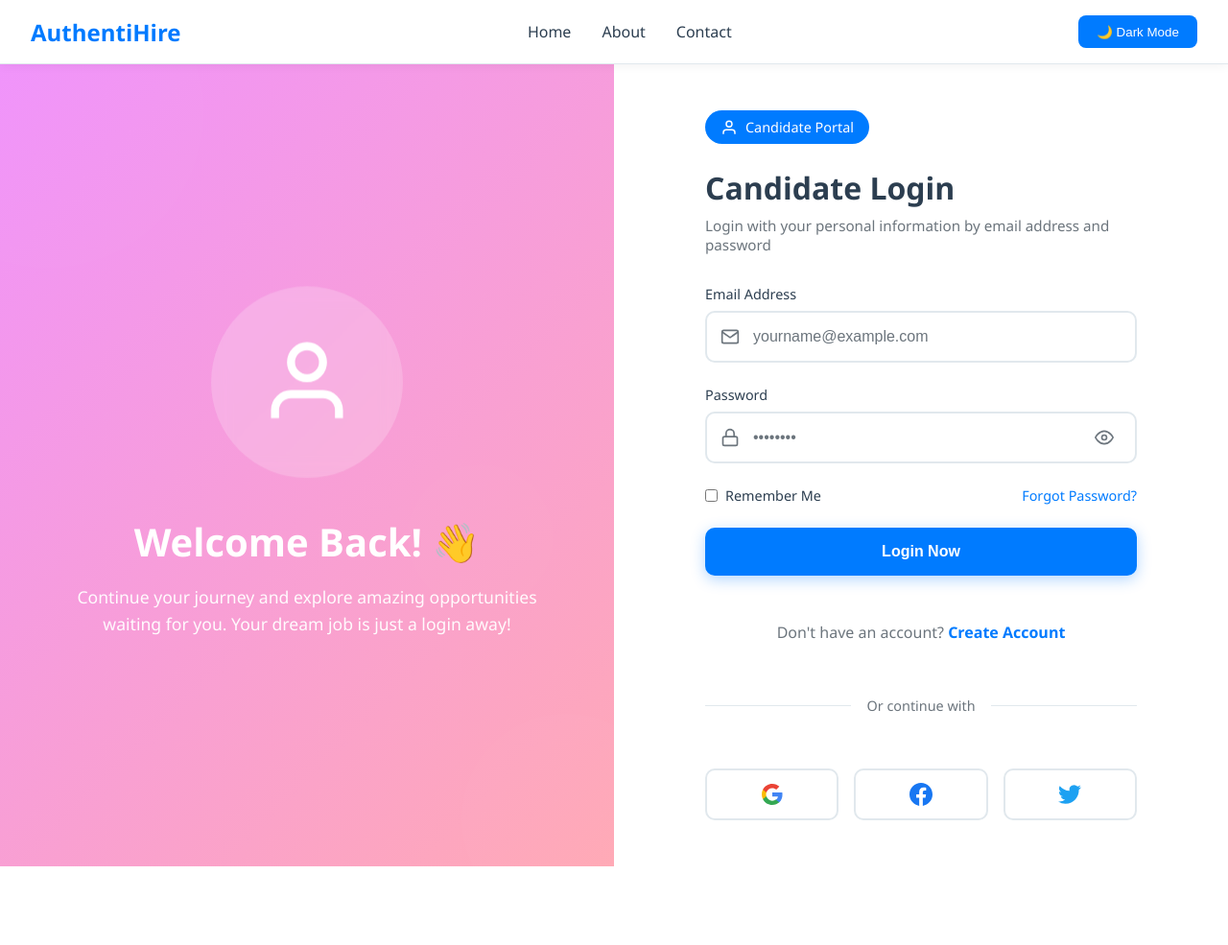
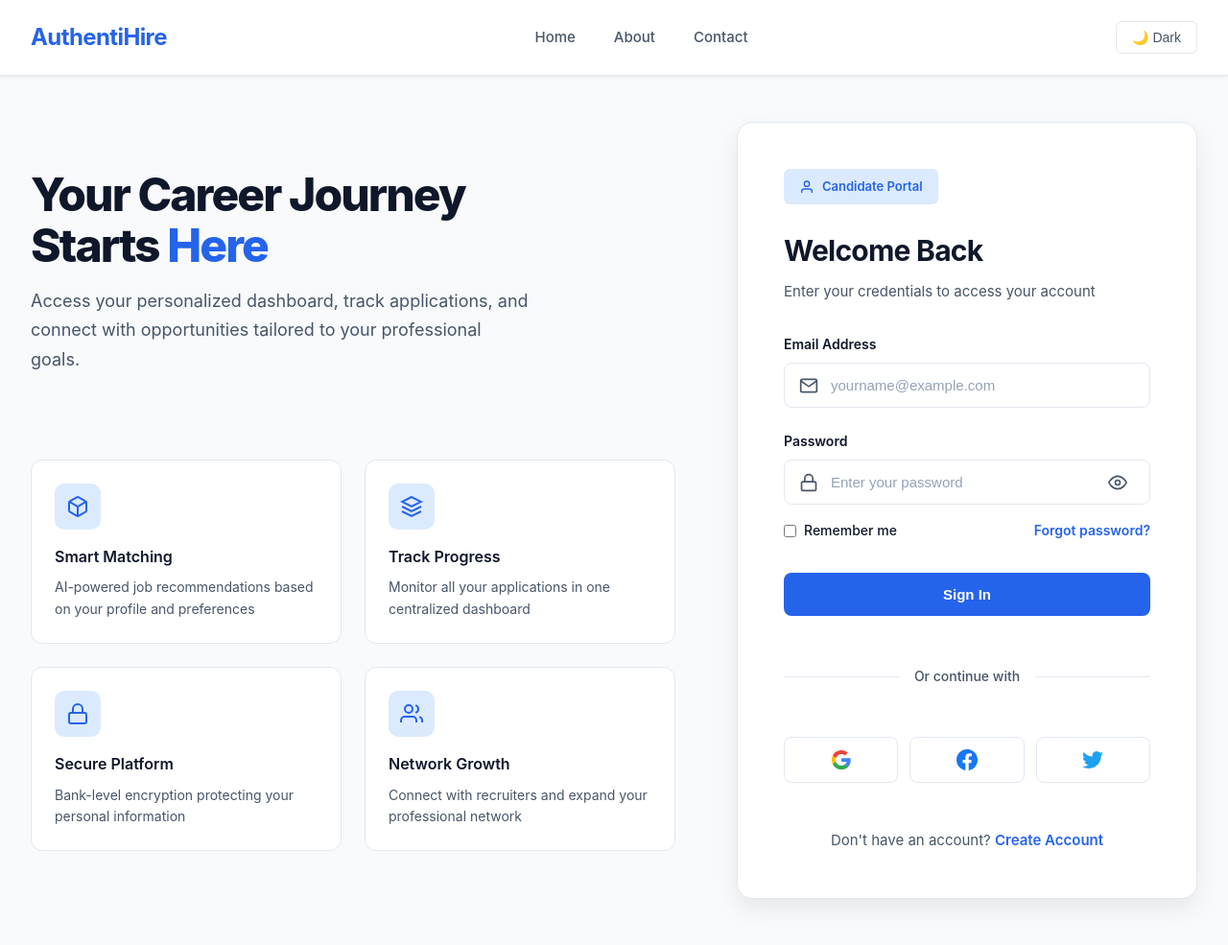
Before and after one commit to AuthentiHire/AuthentiHire, a Flask app: page /candidate-login-page in a window 1280 px wide. Shown: the whole page at 96% size. Before the commit the page ends 903 px from the top, so only its background shows below. Run offline with Flask 3, Linux system fonts and the light colour scheme.

Commit message:
ui changes

```diff
--- a/templates/candidatelogin.html
+++ b/templates/candidatelogin.html
@@ -12,245 +12,249 @@
 }
 
 :root {
-  --primary-color: #007bff;
-  --primary-hover: #0056b3;
-  --bg-color: #f8f9fa;
-  --card-bg: #ffffff;
-  --text-primary: #2c3e50;
-  --text-secondary: #6c757d;
-  --border-color: #e1e8ed;
-  --input-bg: #ffffff;
-  --shadow: 0 10px 40px rgba(0,0,0,0.1);
-  --illustration-bg: linear-gradient(135deg, #f093fb 0%,rgb(255, 169, 181) 100%);
+  --primary-blue: #2563eb;
+  --primary-hover: #1d4ed8;
+  --light-blue: #dbeafe;
+  --bg-white: #ffffff;
+  --bg-light: #f8fafc;
+  --text-dark: #0f172a;
+  --text-gray: #475569;
+  --border-light: #e2e8f0;
+  --shadow-sm: 0 1px 3px rgba(0, 0, 0, 0.08);
+  --shadow-md: 0 4px 6px rgba(0, 0, 0, 0.05);
+  --shadow-lg: 0 10px 25px rgba(0, 0, 0, 0.08);
 }
 
 body.dark-mode {
-  --bg-color: #1a1a2e;
-  --card-bg: #16213e;
-  --text-primary: #e4e4e4;
-  --text-secondary: #a0a0a0;
-  --border-color: #2d3748;
-  --input-bg: #0f1419;
-  --shadow: 0 10px 40px rgba(0,0,0,0.3);
-  --illustration-bg: linear-gradient(135deg,rgb(233, 221, 254) 0%,rgb(0, 34, 113) 100%);
+  --bg-white: #0f172a;
+  --bg-light: #1e293b;
+  --text-dark: #f1f5f9;
+  --text-gray: #cbd5e1;
+  --border-light: #334155;
+  --shadow-sm: 0 1px 3px rgba(0, 0, 0, 0.3);
+  --shadow-md: 0 4px 6px rgba(0, 0, 0, 0.4);
+  --shadow-lg: 0 10px 25px rgba(0, 0, 0, 0.5);
 }
 
 body {
-  font-family: 'Segoe UI', Tahoma, Geneva, Verdana, sans-serif;
-  background-color: var(--bg-color);
-  color: var(--text-primary);
-  transition: all 0.3s ease;
-  min-height: 100vh;
+  font-family: -apple-system, BlinkMacSystemFont, 'Segoe UI', Roboto, 'Helvetica Neue', Arial, sans-serif;
+  background: var(--bg-light);
+  color: var(--text-dark);
+  line-height: 1.6;
+  transition: background 0.3s ease, color 0.3s ease;
 }
 
-/* Header/Navbar */
 .navbar {
-  background-color: var(--card-bg);
-  padding: 1rem 2rem;
-  box-shadow: 0 2px 10px rgba(0,0,0,0.05);
+  background: var(--bg-white);
+  border-bottom: 1px solid var(--border-light);
+  padding: 0;
+  position: sticky;
+  top: 0;
+  z-index: 1000;
+  box-shadow: var(--shadow-sm);
+}
+
+.navbar-container {
+  max-width: 1280px;
+  margin: 0 auto;
+  padding: 1.25rem 2rem;
   display: flex;
   justify-content: space-between;
   align-items: center;
-  position: sticky;
-  top: 0;
-  z-index: 100;
-  border-bottom: 1px solid var(--border-color);
 }
 
 .logo {
   font-size: 1.5rem;
-  font-weight: bold;
-  color: var(--primary-color);
+  font-weight: 700;
+  color: var(--primary-blue);
+  letter-spacing: -0.025em;
 }
 
 .nav-links {
   display: flex;
   list-style: none;
-  gap: 2rem;
+  gap: 2.5rem;
   align-items: center;
 }
 
 .nav-links a {
-  color: var(--text-primary);
+  color: var(--text-gray);
   text-decoration: none;
+  font-size: 0.9375rem;
   font-weight: 500;
-  transition: color 0.3s;
+  transition: color 0.2s;
 }
 
 .nav-links a:hover {
-  color: var(--primary-color);
+  color: var(--primary-blue);
 }
 
 .toggle-btn {
-  background: var(--primary-color);
-  color: white;
-  border: none;
-  padding: 0.6rem 1.2rem;
-  border-radius: 8px;
+  background: transparent;
+  color: var(--text-gray);
+  border: 1px solid var(--border-light);
+  padding: 0.5rem 1rem;
+  border-radius: 6px;
   cursor: pointer;
   font-weight: 500;
+  font-size: 0.875rem;
+  transition: all 0.2s;
+}
+
+.toggle-btn:hover {
+  border-color: var(--primary-blue);
+  color: var(--primary-blue);
+}
+
+.auth-container {
+  max-width: 1280px;
+  margin: 0 auto;
+  padding: 3rem 2rem;
+  display: grid;
+  grid-template-columns: 1fr 480px;
+  gap: 4rem;
+  align-items: center;
+  min-height: calc(100vh - 90px);
+}
+
+.illustration-side {
+  display: flex;
+  flex-direction: column;
+  justify-content: center;
+}
+
+.brand-section {
+  margin-bottom: 3rem;
+}
+
+.brand-section h1 {
+  font-size: 3rem;
+  font-weight: 800;
+  color: var(--text-dark);
+  margin-bottom: 1rem;
+  letter-spacing: -0.04em;
+  line-height: 1.1;
+}
+
+.brand-section .highlight {
+  color: var(--primary-blue);
+}
+
+.brand-section p {
+  font-size: 1.125rem;
+  color: var(--text-gray);
+  max-width: 520px;
+  line-height: 1.7;
+}
+
+.features-grid {
+  display: grid;
+  grid-template-columns: repeat(2, 1fr);
+  gap: 1.5rem;
+  margin-top: 2.5rem;
+}
+
+.feature-item {
+  background: var(--bg-white);
+  padding: 1.5rem;
+  border-radius: 12px;
+  border: 1px solid var(--border-light);
   transition: all 0.3s;
 }
 
-.toggle-btn:hover {
-  background: var(--primary-hover);
-  transform: translateY(-2px);
+.feature-item:hover {
+  transform: translateY(-4px);
+  box-shadow: var(--shadow-lg);
+  border-color: var(--primary-blue);
 }
 
-/* Main Container */
-.auth-container {
-  display: grid;
-  grid-template-columns: 1fr 1fr;
-  min-height: calc(100vh - 70px);
-  max-width: 1400px;
-  margin: 0 auto;
-}
-
-/* Left Side - Illustration */
-.illustration-side {
-  background: var(--illustration-bg);
+.feature-icon {
+  width: 48px;
+  height: 48px;
+  background: var(--light-blue);
+  border-radius: 10px;
   display: flex;
   align-items: center;
   justify-content: center;
-  padding: 3rem;
-  position: relative;
-  overflow: hidden;
+  margin-bottom: 1rem;
 }
 
-.illustration-content {
-  text-align: center;
-  color: white;
-  z-index: 2;
-  max-width: 500px;
+.feature-icon svg {
+  width: 24px;
+  height: 24px;
+  stroke: var(--primary-blue);
 }
 
-.illustration-icon {
-  width: 200px;
-  height: 200px;
-  background: rgba(255,255,255,0.2);
-  border-radius: 50%;
-  display: flex;
-  align-items: center;
-  justify-content: center;
-  margin: 0 auto 2rem;
-  backdrop-filter: blur(10px);
-  animation: float 3s ease-in-out infinite;
+.feature-item h3 {
+  font-size: 1rem;
+  font-weight: 600;
+  color: var(--text-dark);
+  margin-bottom: 0.5rem;
 }
 
-.illustration-icon svg {
-  width: 100px;
-  height: 100px;
-  stroke: white;
-  fill: none;
-  stroke-width: 2;
-}
-
-@keyframes float {
-  0%, 100% { transform: translateY(0px); }
-  50% { transform: translateY(-20px); }
-}
-
-.illustration-content h2 {
-  font-size: 2.5rem;
-  margin-bottom: 1rem;
-  font-weight: 700;
-}
-
-.illustration-content p {
-  font-size: 1.1rem;
-  opacity: 0.95;
+.feature-item p {
+  font-size: 0.875rem;
+  color: var(--text-gray);
   line-height: 1.6;
 }
 
-/* Decorative circles */
-.circle {
-  position: absolute;
-  border-radius: 50%;
-  background: rgba(255,255,255,0.1);
-  animation: pulse 4s ease-in-out infinite;
+.form-side {
+  background: var(--bg-white);
+  border-radius: 16px;
+  padding: 3rem;
+  border: 1px solid var(--border-light);
+  box-shadow: var(--shadow-lg);
 }
 
-.circle-1 { width: 300px; height: 300px; top: -100px; left: -100px; animation-delay: 0s; }
-.circle-2 { width: 200px; height: 200px; bottom: -50px; right: -50px; animation-delay: 1s; }
-.circle-3 { width: 150px; height: 150px; top: 50%; right: 10%; animation-delay: 2s; }
-
-@keyframes pulse {
-  0%, 100% { transform: scale(1); opacity: 0.1; }
-  50% { transform: scale(1.1); opacity: 0.2; }
-}
-
-/* Right Side - Form */
-.form-side {
-  background-color: var(--card-bg);
-  display: flex;
-  align-items: center;
-  justify-content: center;
-  padding: 3rem;
-}
-
-.auth-form-wrapper {
-  width: 100%;
-  max-width: 450px;
-  animation: slideInRight 0.6s ease-out;
-}
-
-@keyframes slideInRight {
-  from {
-    opacity: 0;
-    transform: translateX(50px);
-  }
-  to {
-    opacity: 1;
-    transform: translateX(0);
-  }
-}
-
-.auth-header {
+.form-header {
   margin-bottom: 2rem;
 }
 
-.auth-header h2 {
-  font-size: 2rem;
-  color: var(--text-primary);
-  margin-bottom: 0.5rem;
-  font-weight: 700;
-}
-
-.auth-header p {
-  color: var(--text-secondary);
-  font-size: 0.95rem;
-}
-
-.user-type-badge {
+.user-badge {
   display: inline-flex;
   align-items: center;
   gap: 0.5rem;
-  background: var(--primary-color);
-  color: white;
+  background: var(--light-blue);
+  color: var(--primary-blue);
   padding: 0.5rem 1rem;
-  border-radius: 20px;
-  font-size: 0.9rem;
-  font-weight: 500;
+  border-radius: 6px;
+  font-size: 0.8125rem;
+  font-weight: 600;
   margin-bottom: 1.5rem;
 }
 
-/* Form Styles */
+.user-badge svg {
+  width: 16px;
+  height: 16px;
+  stroke: var(--primary-blue);
+}
+
+.form-header h2 {
+  font-size: 1.875rem;
+  font-weight: 700;
+  color: var(--text-dark);
+  margin-bottom: 0.5rem;
+  letter-spacing: -0.025em;
+}
+
+.form-header p {
+  font-size: 0.9375rem;
+  color: var(--text-gray);
+  line-height: 1.5;
+}
+
 .auth-form {
   display: flex;
   flex-direction: column;
   gap: 1.5rem;
 }
 
-.input-group {
-  position: relative;
-}
-
 .input-group label {
   display: block;
+  font-size: 0.875rem;
+  font-weight: 600;
+  color: var(--text-dark);
   margin-bottom: 0.5rem;
-  color: var(--text-primary);
-  font-weight: 500;
-  font-size: 0.9rem;
 }
 
 .input-wrapper {
@@ -262,29 +266,29 @@ body {
   left: 1rem;
   top: 50%;
   transform: translateY(-50%);
-  color: var(--text-secondary);
+  color: var(--text-gray);
   pointer-events: none;
 }
 
 .auth-form input {
   width: 100%;
-  padding: 1rem 1rem 1rem 3rem;
-  border: 2px solid var(--border-color);
-  border-radius: 10px;
-  font-size: 1rem;
-  background: var(--input-bg);
-  color: var(--text-primary);
-  transition: all 0.3s;
+  padding: 0.875rem 1rem 0.875rem 3rem;
+  border: 1px solid var(--border-light);
+  border-radius: 8px;
+  font-size: 0.9375rem;
+  background: var(--bg-white);
+  color: var(--text-dark);
+  transition: all 0.2s;
 }
 
 .auth-form input:focus {
   outline: none;
-  border-color: var(--primary-color);
-  box-shadow: 0 0 0 3px rgba(0,123,255,0.1);
+  border-color: var(--primary-blue);
+  box-shadow: 0 0 0 3px rgba(37, 99, 235, 0.1);
 }
 
 .auth-form input::placeholder {
-  color: var(--text-secondary);
+  color: #94a3b8;
 }
 
 .password-toggle {
@@ -294,42 +298,46 @@ body {
   transform: translateY(-50%);
   background: none;
   border: none;
-  color: var(--text-secondary);
+  color: var(--text-gray);
   cursor: pointer;
   padding: 0.5rem;
   display: flex;
   align-items: center;
+  transition: color 0.2s;
 }
 
 .password-toggle:hover {
-  color: var(--primary-color);
+  color: var(--primary-blue);
 }
 
 .form-options {
   display: flex;
   justify-content: space-between;
   align-items: center;
-  font-size: 0.9rem;
+  font-size: 0.875rem;
+  margin-top: -0.5rem;
 }
 
 .remember-me {
   display: flex;
   align-items: center;
   gap: 0.5rem;
-  color: var(--text-primary);
+  color: var(--text-dark);
   cursor: pointer;
+  font-weight: 500;
 }
 
 .remember-me input {
   cursor: pointer;
   width: auto;
   padding: 0;
+  accent-color: var(--primary-blue);
 }
 
 .forgot-password {
-  color: var(--primary-color);
+  color: var(--primary-blue);
   text-decoration: none;
-  font-weight: 500;
+  font-weight: 600;
 }
 
 .forgot-password:hover {
@@ -337,36 +345,86 @@ body {
 }
 
 .submit-btn {
-  background: var(--primary-color);
+  background: var(--primary-blue);
   color: white;
   border: none;
-  padding: 1rem;
-  border-radius: 10px;
-  font-size: 1rem;
+  padding: 0.875rem;
+  border-radius: 8px;
+  font-size: 0.9375rem;
   font-weight: 600;
   cursor: pointer;
-  transition: all 0.3s;
-  box-shadow: 0 4px 15px rgba(0,123,255,0.3);
+  transition: all 0.2s;
+  margin-top: 0.5rem;
 }
 
 .submit-btn:hover {
   background: var(--primary-hover);
-  transform: translateY(-2px);
-  box-shadow: 0 6px 20px rgba(0,123,255,0.4);
+  transform: translateY(-1px);
+  box-shadow: 0 4px 12px rgba(37, 99, 235, 0.3);
 }
 
 .submit-btn:active {
   transform: translateY(0);
 }
 
+.divider {
+  display: flex;
+  align-items: center;
+  margin: 1.75rem 0;
+  color: var(--text-gray);
+  font-size: 0.875rem;
+}
+
+.divider::before,
+.divider::after {
+  content: '';
+  flex: 1;
+  border-bottom: 1px solid var(--border-light);
+}
+
+.divider span {
+  padding: 0 1rem;
+  font-weight: 500;
+}
+
+.social-login {
+  display: grid;
+  grid-template-columns: repeat(3, 1fr);
+  gap: 0.75rem;
+}
+
+.social-btn {
+  padding: 0.75rem;
+  border: 1px solid var(--border-light);
+  background: var(--bg-white);
+  border-radius: 8px;
+  cursor: pointer;
+  transition: all 0.2s;
+  display: flex;
+  align-items: center;
+  justify-content: center;
+}
+
+.social-btn:hover {
+  border-color: var(--primary-blue);
+  transform: translateY(-2px);
+  box-shadow: var(--shadow-md);
+}
+
+.social-btn svg {
+  width: 22px;
+  height: 22px;
+}
+
 .auth-link {
   text-align: center;
   margin-top: 1.5rem;
-  color: var(--text-secondary);
+  font-size: 0.9375rem;
+  color: var(--text-gray);
 }
 
 .auth-link a {
-  color: var(--primary-color);
+  color: var(--primary-blue);
   text-decoration: none;
   font-weight: 600;
 }
@@ -375,134 +433,129 @@ body {
   text-decoration: underline;
 }
 
-.divider {
-  display: flex;
-  align-items: center;
-  text-align: center;
-  margin: 2rem 0;
-  color: var(--text-secondary);
-  font-size: 0.9rem;
-}
-
-.divider::before,
-.divider::after {
-  content: '';
-  flex: 1;
-  border-bottom: 1px solid var(--border-color);
-}
-
-.divider span {
-  padding: 0 1rem;
-}
-
-.social-login {
-  display: grid;
-  grid-template-columns: repeat(3, 1fr);
-  gap: 1rem;
-}
-
-.social-btn {
-  padding: 0.8rem;
-  border: 2px solid var(--border-color);
-  background: var(--card-bg);
-  border-radius: 10px;
-  cursor: pointer;
-  transition: all 0.3s;
-  display: flex;
-  align-items: center;
-  justify-content: center;
-}
-
-.social-btn:hover {
-  border-color: var(--primary-color);
-  transform: translateY(-3px);
-  box-shadow: 0 4px 12px rgba(0,0,0,0.1);
-}
-
-.social-btn svg {
-  width: 24px;
-  height: 24px;
-}
-
-/* Responsive */
-@media (max-width: 968px) {
+@media (max-width: 1024px) {
   .auth-container {
     grid-template-columns: 1fr;
+    gap: 2rem;
+    padding: 2rem 1.5rem;
   }
 
   .illustration-side {
     display: none;
   }
 
-  .navbar {
-    flex-direction: column;
-    gap: 1rem;
+  .form-side {
+    max-width: 480px;
+    margin: 0 auto;
+  }
+}
+
+@media (max-width: 640px) {
+  .navbar-container {
+    padding: 1rem 1.5rem;
   }
 
   .nav-links {
-    gap: 1rem;
-  }
+    gap: 1.5rem;
   }
 
-@media (max-width: 480px) {
   .form-side {
     padding: 2rem 1.5rem;
+    border-radius: 12px;
   }
 
-  .auth-header h2 {
+  .form-header h2 {
     font-size: 1.5rem;
   }
 
-  .social-login {
-    grid-template-columns: repeat(3, 1fr);
-    gap: 0.5rem;
+  .brand-section h1 {
+    font-size: 2rem;
   }
 }
 </style>
 </head>
 <body>
 <header class="navbar">
+  <div class="navbar-container">
     <div class="logo">AuthentiHire</div>
     <ul class="nav-links">
       <li><a href="/">Home</a></li>
       <li><a href="/about">About</a></li>
       <li><a href="/contact">Contact</a></li>
     </ul>
-<button class="toggle-btn" onclick="toggleMode()" aria-label="Toggle Dark Mode">🌙 Dark Mode</button>
+    <button class="toggle-btn" onclick="toggleMode()" aria-label="Toggle Dark Mode">🌙 Dark</button>
+  </div>
 </header>
 
 <div class="auth-container">
-<!-- Left Side - Illustration -->
   <div class="illustration-side">
-<div class="circle circle-1"></div>
-<div class="circle circle-2"></div>
-<div class="circle circle-3"></div>
-<div class="illustration-content">
-<div class="illustration-icon">
-<svg viewBox="0 0 24 24" xmlns="http://www.w3.org/2000/svg">
-<path d="M20 21v-2a4 4 0 0 0-4-4H8a4 4 0 0 0-4 4v2" />
-<circle cx="12" cy="7" r="4" />
+    <div class="brand-section">
+      <h1>Your Career Journey <br>Starts <span class="highlight">Here</span></h1>
+      <p>Access your personalized dashboard, track applications, and connect with opportunities tailored to your professional goals.</p>
+    </div>
+
+    <div class="features-grid">
+      <div class="feature-item">
+        <div class="feature-icon">
+          <svg viewBox="0 0 24 24" fill="none" stroke="currentColor" stroke-width="2">
+            <path d="M21 16V8a2 2 0 0 0-1-1.73l-7-4a2 2 0 0 0-2 0l-7 4A2 2 0 0 0 3 8v8a2 2 0 0 0 1 1.73l7 4a2 2 0 0 0 2 0l7-4A2 2 0 0 0 21 16z"/>
+            <polyline points="3.27 6.96 12 12.01 20.73 6.96"/>
+            <line x1="12" y1="22.08" x2="12" y2="12"/>
           </svg>
         </div>
-<h2>Welcome Back! 👋</h2>
-<p>Continue your journey and explore amazing opportunities waiting for you. Your dream job is just a login away!</p>
+        <h3>Smart Matching</h3>
+        <p>AI-powered job recommendations based on your profile and preferences</p>
+      </div>
+
+      <div class="feature-item">
+        <div class="feature-icon">
+          <svg viewBox="0 0 24 24" fill="none" stroke="currentColor" stroke-width="2">
+            <path d="M12 2L2 7l10 5 10-5-10-5z"/>
+            <path d="M2 17l10 5 10-5"/>
+            <path d="M2 12l10 5 10-5"/>
+          </svg>
+        </div>
+        <h3>Track Progress</h3>
+        <p>Monitor all your applications in one centralized dashboard</p>
+      </div>
+
+      <div class="feature-item">
+        <div class="feature-icon">
+          <svg viewBox="0 0 24 24" fill="none" stroke="currentColor" stroke-width="2">
+            <rect x="3" y="11" width="18" height="11" rx="2" ry="2"/>
+            <path d="M7 11V7a5 5 0 0 1 10 0v4"/>
+          </svg>
+        </div>
+        <h3>Secure Platform</h3>
+        <p>Bank-level encryption protecting your personal information</p>
+      </div>
+
+      <div class="feature-item">
+        <div class="feature-icon">
+          <svg viewBox="0 0 24 24" fill="none" stroke="currentColor" stroke-width="2">
+            <path d="M17 21v-2a4 4 0 0 0-4-4H5a4 4 0 0 0-4 4v2"/>
+            <circle cx="9" cy="7" r="4"/>
+            <path d="M23 21v-2a4 4 0 0 0-3-3.87"/>
+            <path d="M16 3.13a4 4 0 0 1 0 7.75"/>
+          </svg>
+        </div>
+        <h3>Network Growth</h3>
+        <p>Connect with recruiters and expand your professional network</p>
+      </div>
     </div>
   </div>
 
-<!-- Right Side - Form -->
   <div class="form-side">
-<div class="auth-form-wrapper">
-<div class="user-type-badge">
-<svg width="18" height="18" viewBox="0 0 24 24" fill="none" stroke="currentColor" stroke-width="2">
-<path d="M20 21v-2a4 4 0 0 0-4-4H8a4 4 0 0 0-4 4v2" />
-<circle cx="12" cy="7" r="4" />
+    <div class="form-header">
+      <div class="user-badge">
+        <svg viewBox="0 0 24 24" fill="none" stroke="currentColor" stroke-width="2">
+          <path d="M20 21v-2a4 4 0 0 0-4-4H8a4 4 0 0 0-4 4v2"/>
+          <circle cx="12" cy="7" r="4"/>
         </svg>
         Candidate Portal
       </div>
-
-<div class="auth-header">
-<h2>Candidate Login</h2>
-<p>Login with your personal information by email address and password</p>
+      <h2>Welcome Back</h2>
+      <p>Enter your credentials to access your account</p>
     </div>
 
     <div id="loginForm" class="auth-form">
@@ -510,8 +563,8 @@ Candidate Portal
         <label for="email">Email Address</label>
         <div class="input-wrapper">
           <svg class="input-icon" width="20" height="20" viewBox="0 0 24 24" fill="none" stroke="currentColor" stroke-width="2">
-<path d="M4 4h16c1.1 0 2 .9 2 2v12c0 1.1-.9 2-2 2H4c-1.1 0-2-.9-2-2V6c0-1.1.9-2 2-2z" />
-<polyline points="22,6 12,13 2,6" />
+            <path d="M4 4h16c1.1 0 2 .9 2 2v12c0 1.1-.9 2-2 2H4c-1.1 0-2-.9-2-2V6c0-1.1.9-2 2-2z"/>
+            <polyline points="22,6 12,13 2,6"/>
           </svg>
           <input type="email" id="email" placeholder="yourname@example.com" required>
         </div>
@@ -521,14 +574,14 @@ Candidate Portal
         <label for="password">Password</label>
         <div class="input-wrapper">
           <svg class="input-icon" width="20" height="20" viewBox="0 0 24 24" fill="none" stroke="currentColor" stroke-width="2">
-<rect x="3" y="11" width="18" height="11" rx="2" ry="2" />
-<path d="M7 11V7a5 5 0 0110 0v4" />
+            <rect x="3" y="11" width="18" height="11" rx="2" ry="2"/>
+            <path d="M7 11V7a5 5 0 0 1 10 0v4"/>
           </svg>
-<input type="password" id="password" placeholder="••••••••" required>
+          <input type="password" id="password" placeholder="Enter your password" required>
           <button type="button" class="password-toggle" onclick="togglePassword()">
             <svg width="20" height="20" viewBox="0 0 24 24" fill="none" stroke="currentColor" stroke-width="2">
-<path d="M1 12s4-8 11-8 11 8 11 8-4 8-11 8-11-8-11-8z" />
-<circle cx="12" cy="12" r="3" />
+              <path d="M1 12s4-8 11-8 11 8 11 8-4 8-11 8-11-8-11-8z"/>
+              <circle cx="12" cy="12" r="3"/>
             </svg>
           </button>
         </div>
@@ -537,16 +590,12 @@ Candidate Portal
       <div class="form-options">
         <label class="remember-me">
           <input type="checkbox" id="remember">
-<span>Remember Me</span>
+          <span>Remember me</span>
         </label>
-<a href="/forgot-password" class="forgot-password">Forgot Password?</a>
+        <a href="/forgot-password" class="forgot-password">Forgot password?</a>
       </div>
 
-<button type="button" class="submit-btn" onclick="handleLogin()">Login Now</button>
-
-<div class="auth-link">
-<p>Don't have an account? <a href="/candidate-signup-page">Create Account</a></p>
-</div>
+      <button type="button" class="submit-btn" onclick="handleLogin()">Sign In</button>
 
       <div class="divider"><span>Or continue with</span></div>
 
@@ -570,13 +619,15 @@ Candidate Portal
           </svg>
         </button>
       </div>
+
+      <div class="auth-link">
+        <p>Don't have an account? <a href="/candidate-signup-page">Create Account</a></p>
       </div>
     </div>
   </div>
 </div>
 
 <script>
-// Login functionality
 function handleLogin() {
   const email = document.getElementById('email').value;
   const password = document.getElementById('password').value;
@@ -606,35 +657,31 @@ function handleLogin() {
   });
 }
 
-// Password toggle
 function togglePassword() {
   const passwordInput = document.getElementById('password');
   const type = passwordInput.getAttribute('type') === 'password' ? 'text' : 'password';
   passwordInput.setAttribute('type', type);
 }
 
-// Dark/Light mode toggle
 function toggleMode() {
   document.body.classList.toggle("dark-mode");
   const btn = document.querySelector(".toggle-btn");
   if (document.body.classList.contains("dark-mode")) {
-    btn.textContent = "☀️ Light Mode";
+    btn.textContent = "☀️ Light";
     localStorage.setItem("theme", "dark");
   } else {
-    btn.textContent = "🌙 Dark Mode";
+    btn.textContent = "🌙 Dark";
     localStorage.setItem("theme", "light");
   }
 }
 
-// Preserve theme
 window.onload = () => {
   if (localStorage.getItem("theme") === "dark") {
     document.body.classList.add("dark-mode");
-    document.querySelector(".toggle-btn").textContent = "☀️ Light Mode";
+    document.querySelector(".toggle-btn").textContent = "☀️ Light";
   }
 };
 
-// Enter key support
 document.getElementById('email').addEventListener('keypress', (e) => {
   if (e.key === 'Enter') handleLogin();
 });
```
Lines whose indentation alone changed are shown as unchanged.
